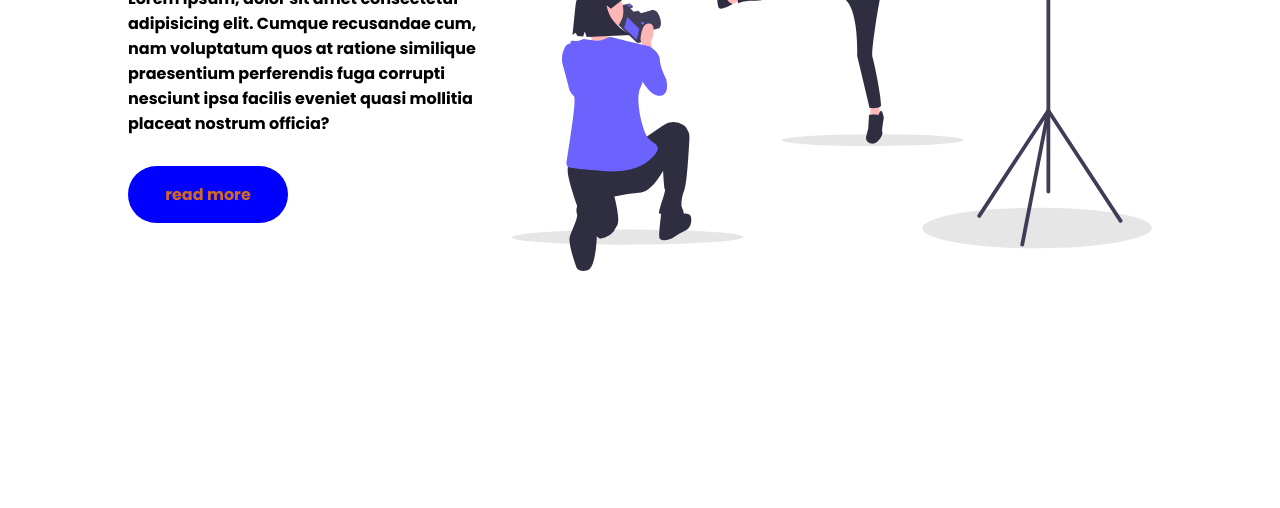
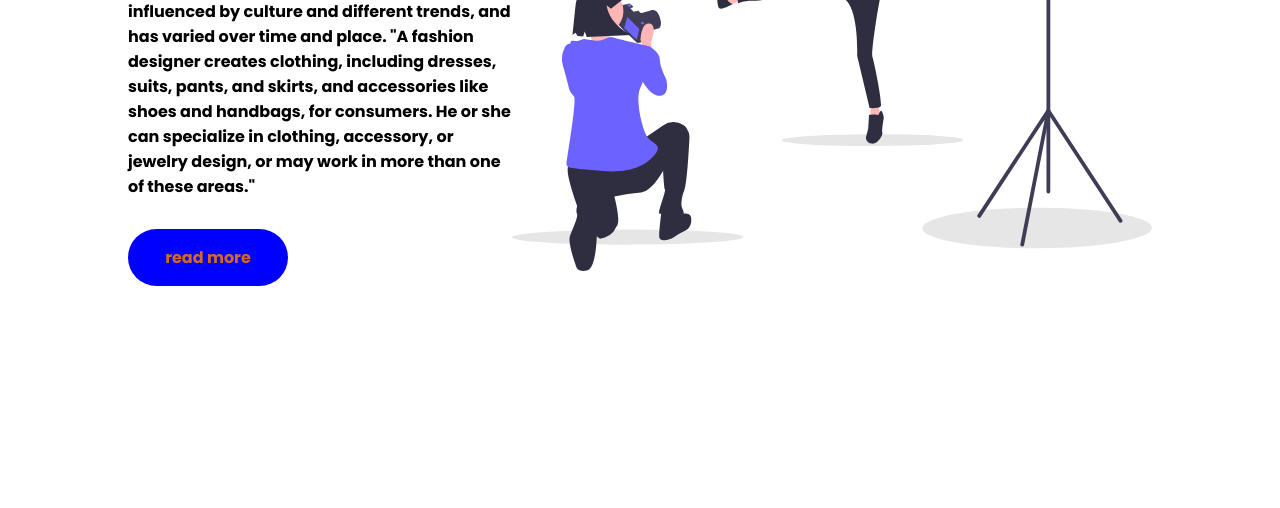
Before and after one commit to SHEKHAR-47/projects, a plain HTML site: page dummy projects pages/website/index.html in a window 1280 px wide. Shown: the part 292-800 px from the top of the page. Drawn offline with Linux system fonts and the light colour scheme.

Commit message:
changes in website index.html file

```diff
--- a/dummy projects pages/website/index.html
+++ b/dummy projects pages/website/index.html
@@ -26,8 +26,8 @@
         <div id="container">
             <div id="content-container">
                 <h1>Fashion Designer</h1>
-                <p>Lorem ipsum, dolor sit amet consectetur adipisicing elit. Cumque recusandae cum, nam voluptatum quos at ratione similique praesentium perferendis fuga corrupti nesciunt ipsa facilis eveniet quasi mollitia placeat nostrum officia?
-
+                <p>
+                    Fashion design is the art of applying design, aesthetics, clothing construction and natural beauty to clothing and its accessories. It is influenced by culture and different trends, and has varied over time and place. "A fashion designer creates clothing, including dresses, suits, pants, and skirts, and accessories like shoes and handbags, for consumers. He or she can specialize in clothing, accessory, or jewelry design, or may work in more than one of these areas."
                 </p>
 
 
```
